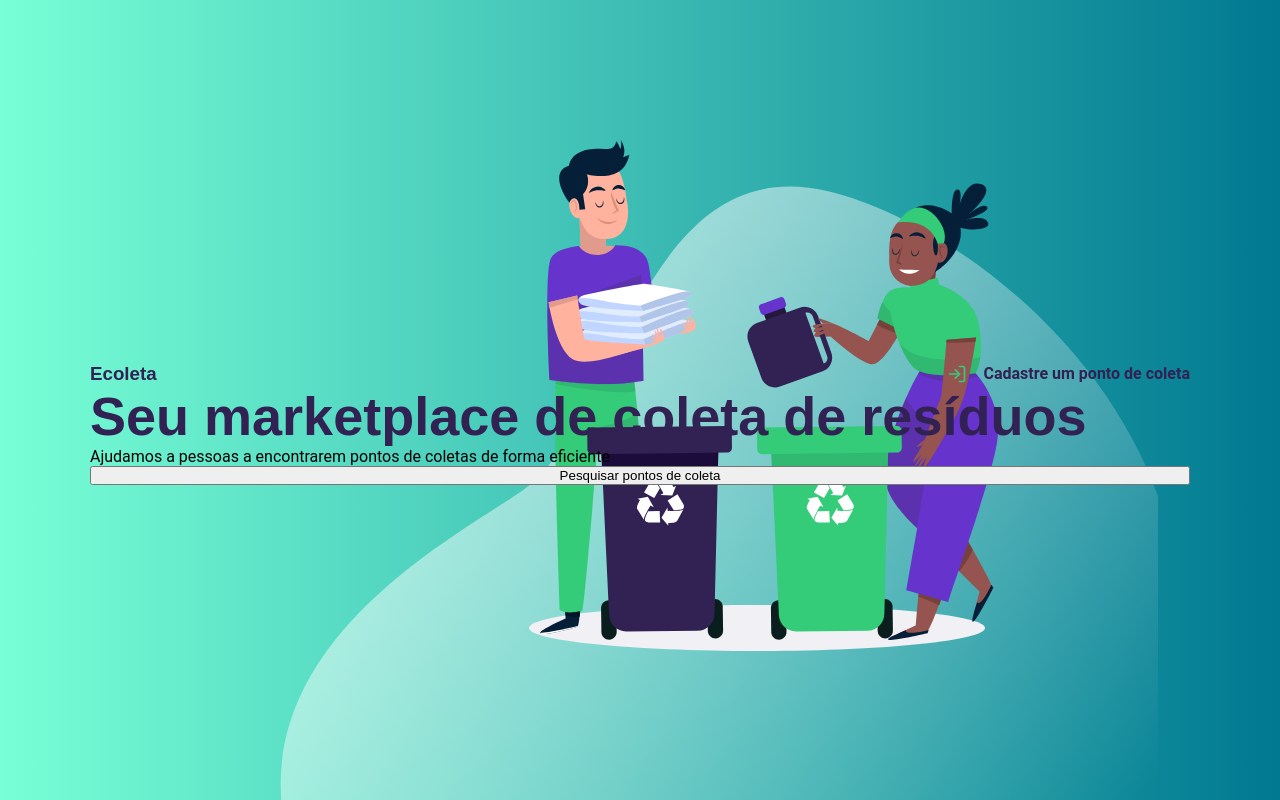
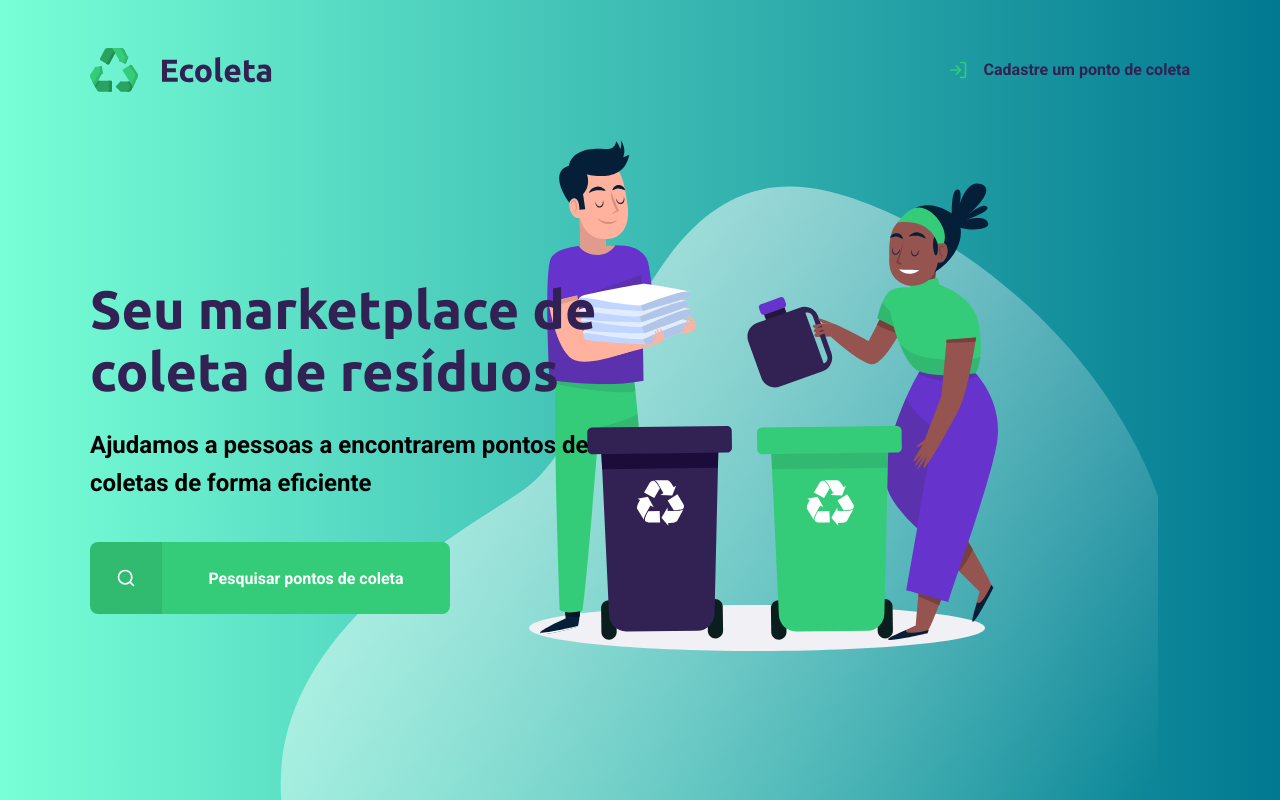
Before and after one commit to Diguix/eColeta, a plain HTML site: page index.html in a window 1280 px wide. Drawn offline with Linux system fonts and the light colour scheme.

Commit message:
update home

```diff
--- a/index.html
+++ b/index.html
@@ -4,7 +4,8 @@
 <head>
     <meta charset="UTF-8">
     <meta name="viewport" content="width=device-width, initial-scale=1.0">
-    <link href="https://fonts.googleapis.com/css2?family=Roboto:wght@00&display=swap" rel="stylesheet">
+    <link href="https://fonts.googleapis.com/css2?family=Roboto:wght@700&family=Ubuntu:wght@700&display=swap"
+        rel="stylesheet">
     <link rel="stylesheet" href="style/main.css">
     <title>Ecoleta</title>
 </head>
@@ -14,16 +15,19 @@
     <div id="page-home">
         <div class="content">
             <header>
-                <h3>Ecoleta</h3>
+                <img src="/assets/icones/logo.svg" alt="logomarca">
                 <a href="https:google.com.br"><span></span>Cadastre um ponto de coleta
 
                 </a>
             </header>
 
+            <main>
+                <h1>Seu marketplace de coleta de resíduos</h1>
+                <p>Ajudamos a pessoas a encontrarem pontos de coletas de forma eficiente</p>
+                <a><span></span><strong>Pesquisar pontos de coleta</strong></a>
+                <!-- <button>Pesquisar pontos de coleta</button> -->
+            </main>
 
-            <h1>Seu marketplace de coleta de resíduos</h1>
-            <p>Ajudamos a pessoas a encontrarem pontos de coletas de forma eficiente</p>
-            <button>Pesquisar pontos de coleta</button>
 
         </div>
     </div>
```
